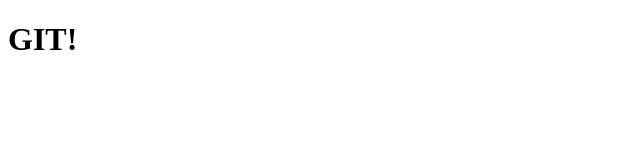
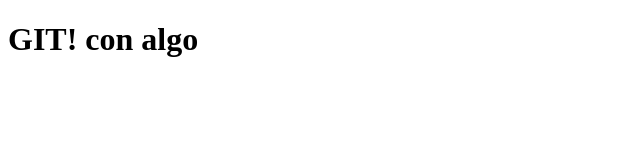
Before and after one commit to Ninewinger/git-test, a plain HTML site: page index.html in a window 1280 px wide. Shown: the whole page, without its empty margins (0-640 px from the left). Drawn offline with Linux system fonts and the light colour scheme.

Commit message:
html creado 2

```diff
--- a/index.html
+++ b/index.html
@@ -6,6 +6,6 @@
     <title>Document</title>
 </head>
 <body>
-    <h1>GIT!</h1>
+    <h1>GIT! con algo</h1>
 </body>
 </html>
```
